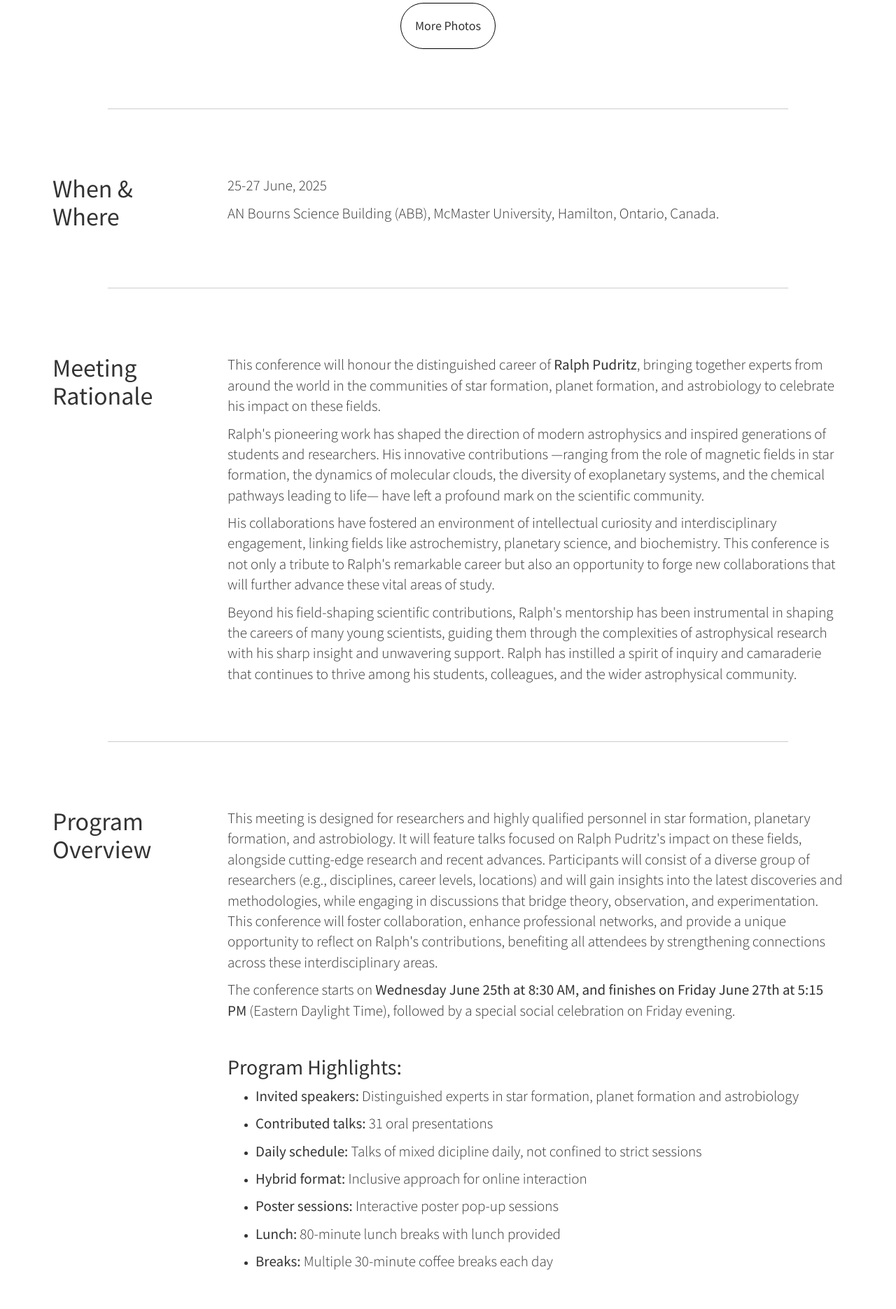
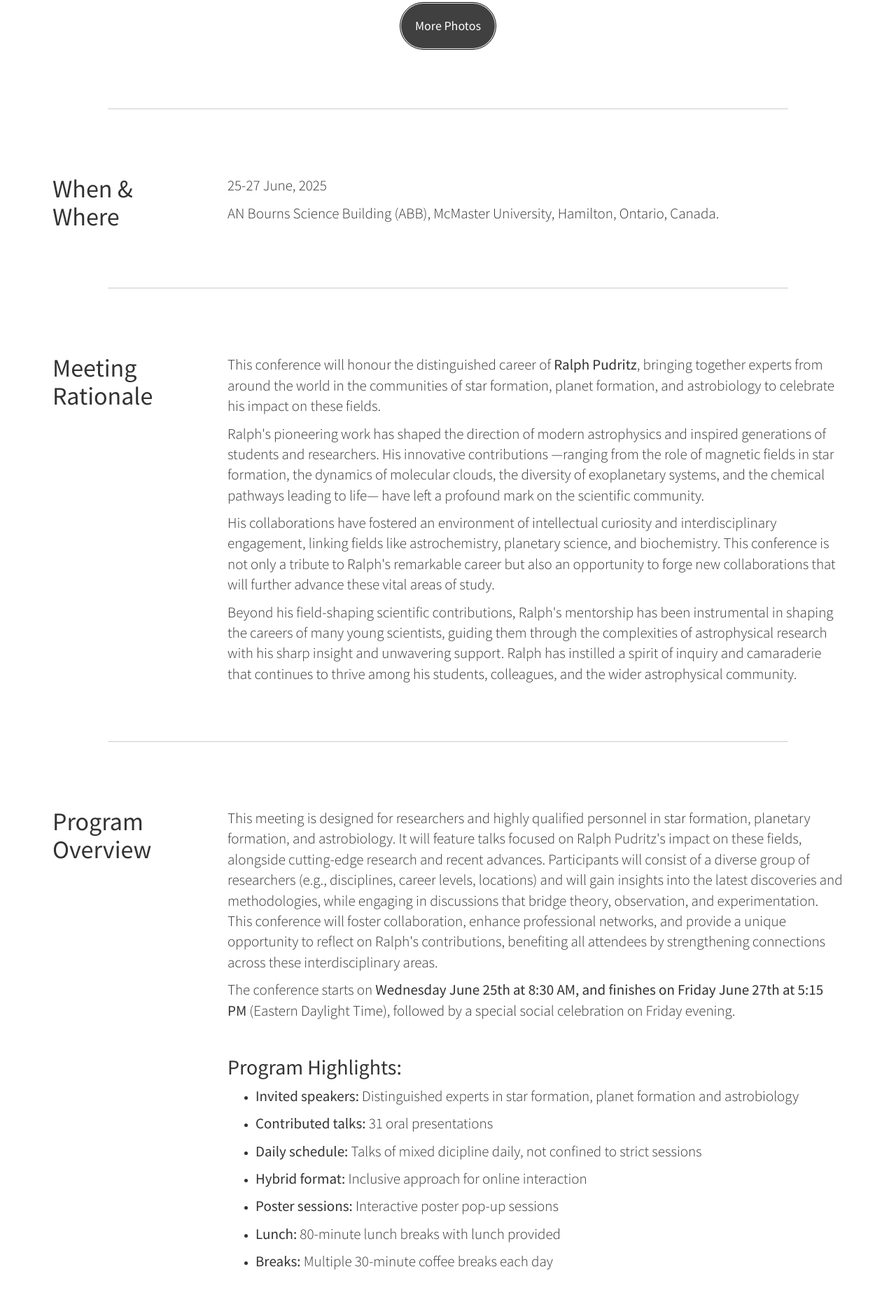
Before and after one commit to ralposium2025/ralposium2025.github.io, a Jekyll site: the page built from index.html, in a window 1280 px wide. Shown: the part 1850-3720 px from the top of the page at 70% size. Built offline with Jekyll 4.4.1, drawn with Linux system fonts in a browser that asks for light colours.

Commit message:
btn-light to btn-dark

```diff
--- a/_includes/photos.html
+++ b/_includes/photos.html
@@ -25,7 +25,7 @@
       <img src="img/photos/paul-talk.jpg" alt="Paul Higgs" onclick="openModal(this)">
     </div>
     <br>
-    <a class="btn btn-light btn-lg" href="https://drive.google.com/drive/folders/1495EBLc-vVBuTENMCy_qGW2psixIc1Ib?usp=sharing" target="_blank"><b>More Photos</b></a>
+    <a class="btn btn-dark btn-lg" style="outline: 1.5px solid black;" href="https://drive.google.com/drive/folders/1495EBLc-vVBuTENMCy_qGW2psixIc1Ib?usp=sharing" target="_blank"><b>More Photos</b></a>
   </div>
 </section>
 
```
Also changed, not shown: 1 other file.
